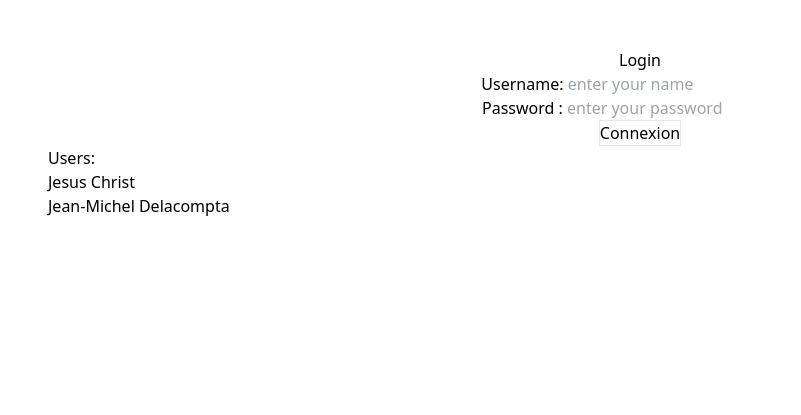
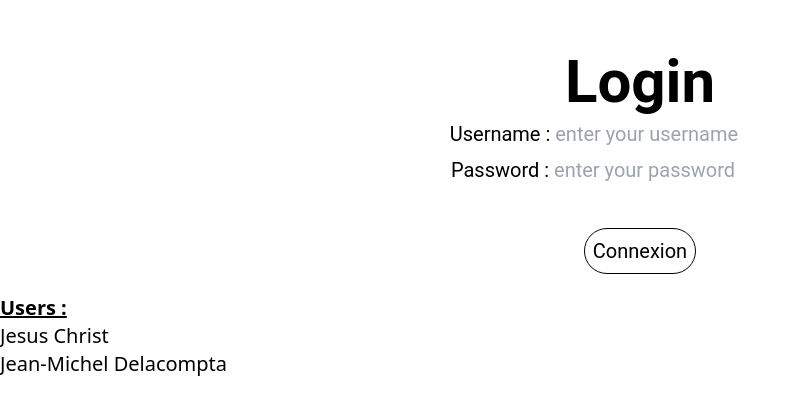
Before and after one commit to Julien-Baiwir/Cogip, a PHP site: page /views/viewLogin.php in a window 1280 px wide. Shown: the top 415 px of the page, without its empty margins (0-801 px from the left). Run offline with PHP 8.4, Linux system fonts and the light colour scheme; style sheets or scripts are compiled from the project's sources.

Commit message:
Cass → design login

```diff
--- a/views/includes/header.php
+++ b/views/includes/header.php
@@ -10,7 +10,7 @@
                 <ul class="flex items-end flex-col lg:flex-row lg:items-center lg:justify-center font-semibold">
                     <li class="block hover:border-black hover:border-2 p-2"><a href="index.php?url=home" class="cursor-pointer">Home</a></li>
                     <li class="block hover:border-black hover:border-2 p-2"><a href="index.php?url=invoices" class="cursor-pointer">Invoices</a></li>
-                    <li class="block hover:border-black hover:border-2 p-2"><a href="index.php?url=compagnies" class="cursor-pointer">Compagnies</a></li>
+                    <li class="block hover:border-black hover:border-2 p-2"><a href="index.php?url=compagnies" class="cursor-pointer">Companies</a></li>
                     <li class="block hover:border-black hover:border-2 p-2"><a href="index.php?url=contacts" class="cursor-pointer">Contacts</a></li>
                 </ul>
             </nav>
--- a/views/viewCompanies.php
+++ b/views/viewCompanies.php
@@ -4,7 +4,7 @@
     <meta charset="UTF-8">
     <meta name="viewport" content="width=device-width, initial-scale=1.0">
     <link rel="stylesheet" href="./assets/src/output.css">
-    <title>Cogip Compagnies</title>
+    <title>Cogip Companies</title>
 
     <style>
       #menu-toggle:checked + #navbar {
@@ -46,7 +46,7 @@
                         </tr>
                         <?php foreach($companies as $company): ?>
                             <tr>
-                                <td class="border px-4 py-2 font-semibold"><?= $company->getName() ?></a></td>
+                                <td class="border px-4 py-2 font-semibold"><a href="index.php?url=details/<?= $company->getID() ?>"><?= $company->getName() ?></a></td>
                                 <td class="border px-4 py-2 font-semibold"><?= $company->getTva() ?></td>
                                 <td class="border px-4 py-2 font-semibold"><?= $company->getCountry() ?></td>
                                 <td class="border px-4 py-2 font-semibold"><?= $company->getType_name() ?></td>
--- a/views/viewHome.php
+++ b/views/viewHome.php
@@ -97,8 +97,8 @@
               <th class="text-start p-2">Created at</th>
             </tr>
             <?php
-              if(isset($fiveCompagnies) && is_array($fiveCompagnies) && count($fiveCompagnies) > 0) {
-                  foreach($fiveCompagnies as $fivecomp) { ?>
+              if(isset($fiveCompanies) && is_array($fiveCompanies) && count($fiveCompanies) > 0) {
+                  foreach($fiveCompanies as $fivecomp) { ?>
                   <tr>
                       <td class="p-2"><?= $fivecomp->getName() ?></td>
                       <td class="p-2"><?= $fivecomp->getTVA() ?></td>
--- a/views/viewLogin.php
+++ b/views/viewLogin.php
@@ -4,7 +4,7 @@
     <meta charset="UTF-8">
     <meta name="viewport" content="width=device-width, initial-scale=1.0">
     <link rel="stylesheet" href="./assets/src/output.css">
-    <title>Cogip Connection</title>
+    <title>Cogip Login</title>
 
     <style>
       #menu-toggle:checked + #navbar {
@@ -17,22 +17,28 @@
         z-index: 9999;
         background-color: white;
       }
+      .underline-text {
+        text-decoration: underline;
+      }
   </style>
 </head>
 <body>
-  <main class='p-12'>
-    <h2 class='text-center'>Login</h2>
-    <form action="login.php" method="post" class='flex flex-col justify-center items-center'>
-        <label for="username">Username:
-        <input type="text" id="username" name="username" placeholder='enter your name'></label>
-        <label for="password">Password :
-        <input type="password" id="password" name="password" placeholder='enter your password'></label>
-        <input type="submit" value="Connexion" class='border black'>
-    </form>
-    <div>
-    <p>Users:</p>
-      <p><a href="index.php?url=dashboard">Jesus Christ</a></p>
-      <p><a href="index.php?url=dashboard">Jean-Michel Delacompta</a></p>
+  <main>
+    <div class="m-3 font-display text-base lg:text-xl">
+      <h2 class='text-center pt-10 font-bold text-xl lg:text-6xl'>Login</h2>
+      <form action="login.php" method="post" class='flex flex-col justify-center items-center p-2 gap-2'>
+          <label for="username">Username :
+          <input type="text" id="username" name="username" placeholder='enter your username'></label>
+          <label for="password">Password :
+          <input type="password" id="password" name="password" placeholder='enter your password'></label>
+          <br>
+          <input type="submit" value="Connexion" class='border border-black p-2 rounded-3xl hover:bg-yellow-300'>
+      </form>
+    </div>
+    <div class="flex flex-col text-xl">
+      <p class='font-bold underline-text'>Users :</p>
+      <a href="index.php?url=dashboard">Jesus Christ</a>
+      <a href="index.php?url=dashboard">Jean-Michel Delacompta</a>
     </div>
   </main>
 </body>
```
